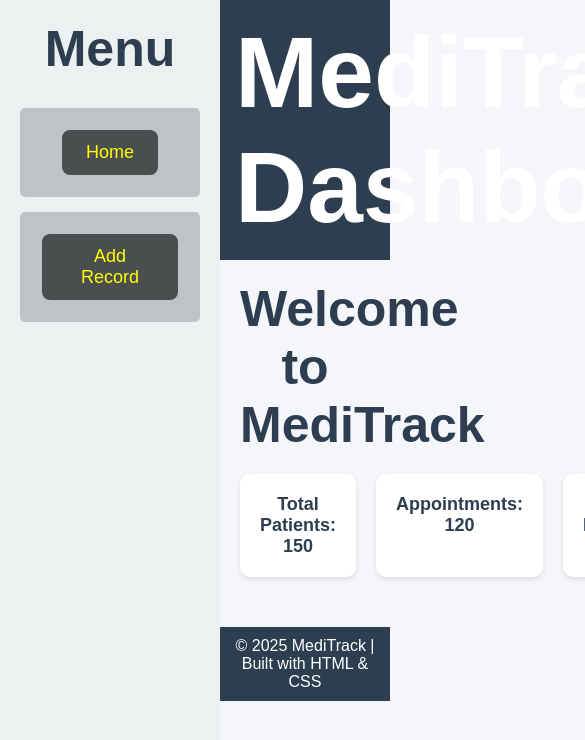
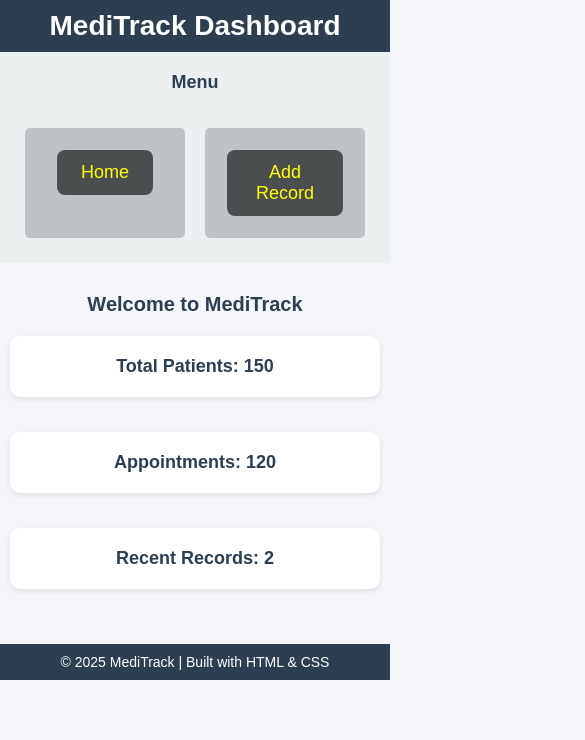
Before and after one commit to sss2406/MediTrack-dashboard, a plain HTML site: page dashboard.html in a window 390 px wide. Shown: the top 740 px of the page, 585 px wide, since content can reach past the window. Drawn offline with Linux system fonts and the light colour scheme.

Commit message:
Update style.css

```diff
--- a/style.css
+++ b/style.css
@@ -231,3 +231,59 @@ footer {
   padding: 10px;
   margin-left: 220px;
 }
+
+@media (max-width: 768px) {
+  aside {
+    position: relative;
+    width: 100%;
+    height: auto;
+    margin-bottom: 20px;
+  }
+
+  aside h2 {
+    font-size: 18px;
+  }
+
+  aside ul {
+    display: flex;
+    justify-content: center;
+    gap: 10px;
+  }
+
+  aside li {
+    flex: 1;
+    margin: 5px;
+  }
+
+  header {
+    margin-left: 0;
+    font-size: 24px;
+    padding: 10px;
+  }
+
+  header h1 {
+    font-size: 28px;
+  }
+
+  main {
+    margin-left: 0;
+    padding: 10px;
+  }
+
+  main h1 {
+    font-size: 20px;
+  }
+
+  .stats {
+    flex-direction: column;
+  }
+
+  .box {
+    margin-bottom: 15px;
+  }
+
+  footer {
+    margin-left: 0;
+    font-size: 14px;
+  }
+}
```
